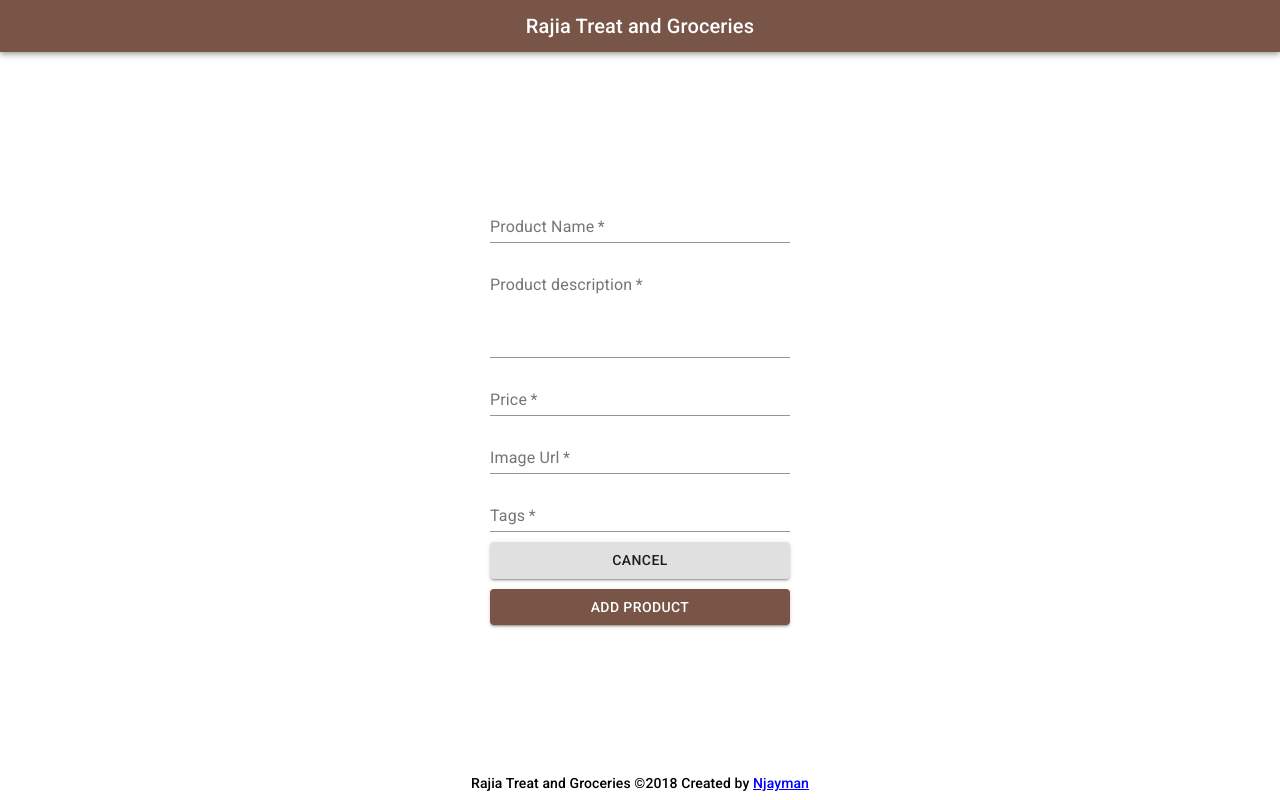
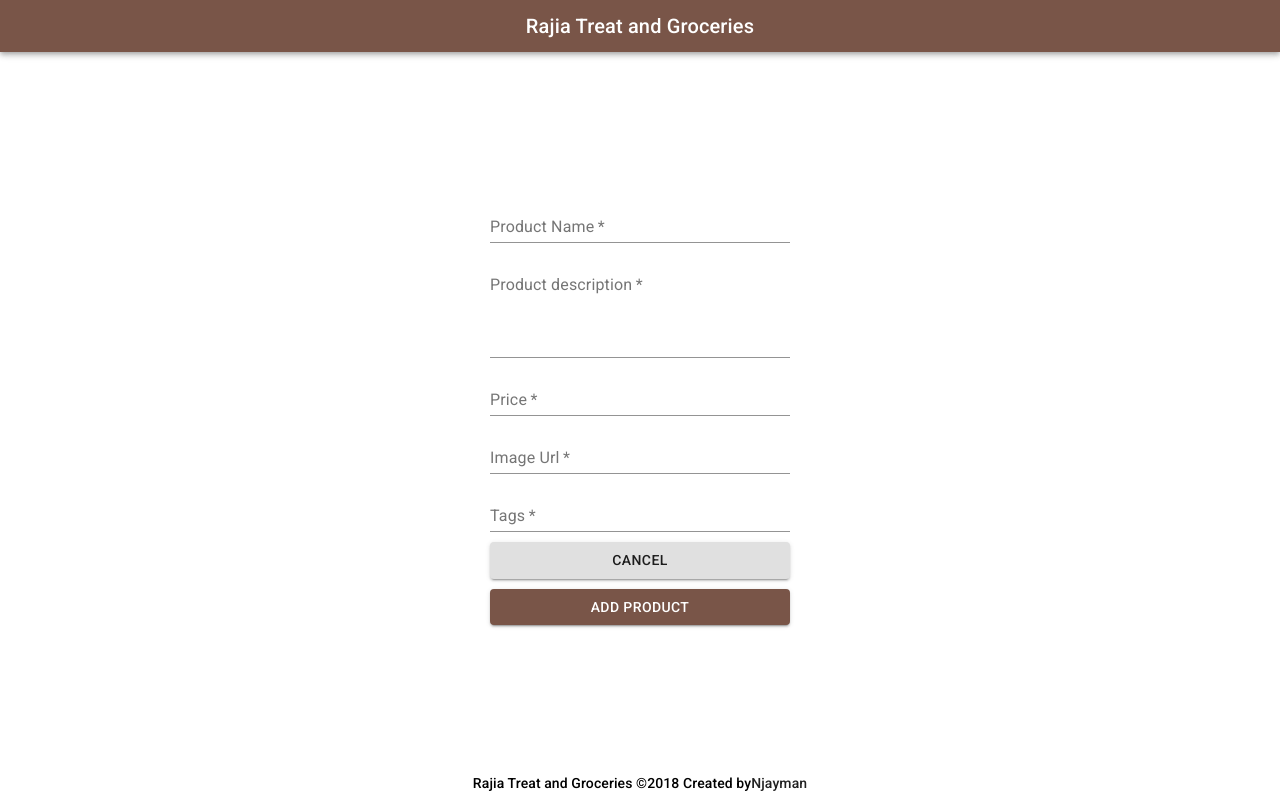
Before and after one commit to njayman/rtng, a Next.js app: page /admin/products/add in a window 1280 px wide. Built offline with nearby package versions, Linux system fonts and the light colour scheme.

Commit message:
project done

```diff
--- a/pages/_app.jsx
+++ b/pages/_app.jsx
@@ -58,16 +58,10 @@ function MyApp({ Component, pageProps }) {
           <Component {...pageProps} />
         </Container>
         <Typography variant="subtitle2" className={classes.footer}>
-          Rajia Treat and Groceries ©2018 Created by{" "}
-          <MLink
-            color="textPrimary"
-            component={Link}
-            href="https://github.com/njayman"
-          >
-            <a target="_blank" className={classes.link}>
-              Njayman
-            </a>
-          </MLink>
+          Rajia Treat and Groceries ©2018 Created by
+          <Link href="https://github.com/njayman" passHref>
+            <MLink color="textPrimary">Njayman</MLink>
+          </Link>
         </Typography>
       </div>
     </ThemeProvider>
```
Also changed, not shown: 1 other file (tests, documents, lock files or other folders).
